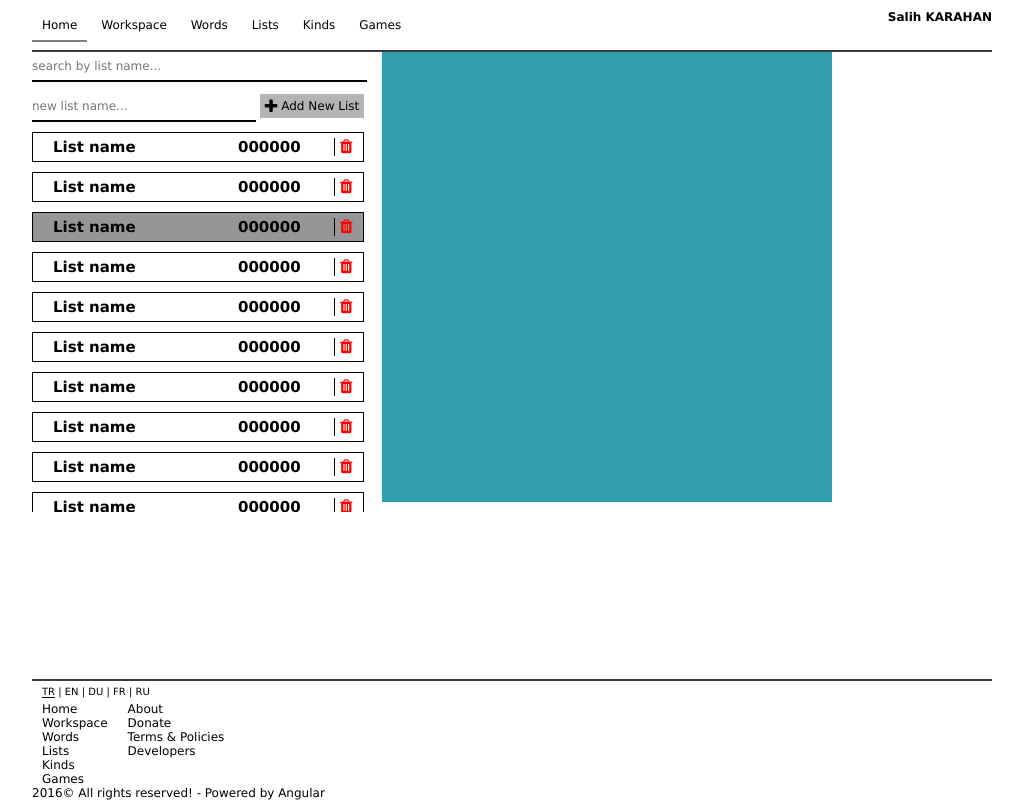
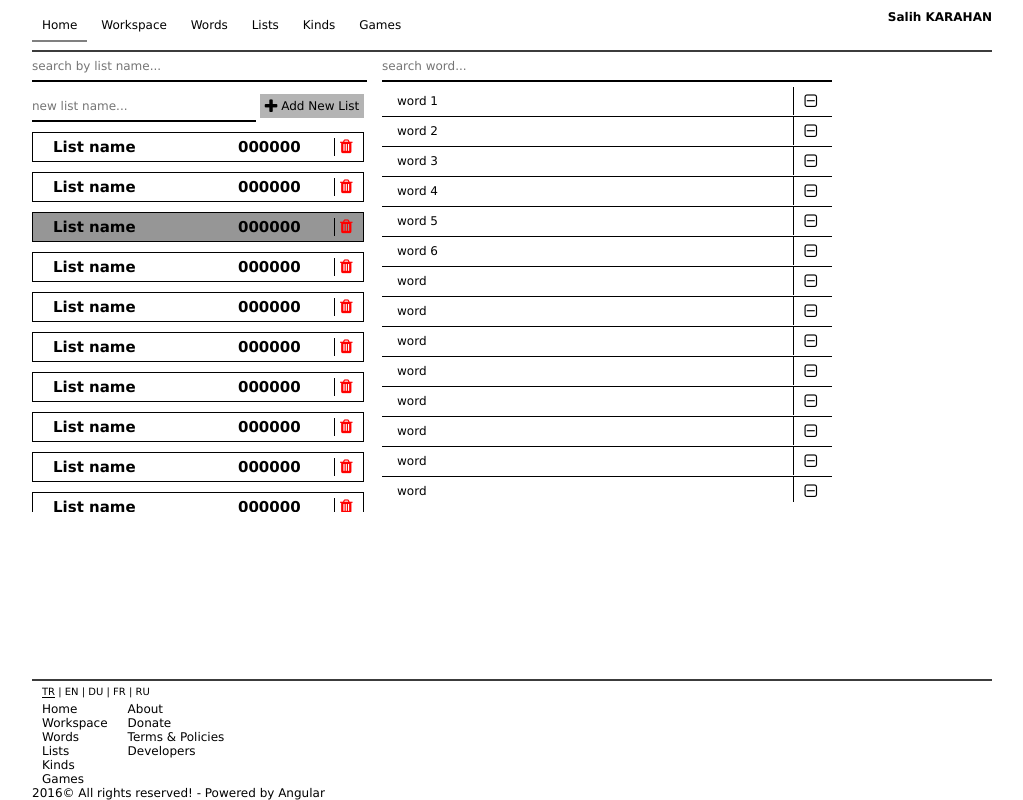
Before and after one commit to SalihKARAHAN/old-word-exerciser, a website: page doc/html/lists.html in a window 1280 px wide. Shown: the whole page, without its empty margins (128-1151 px from the left). Drawn offline with Linux system fonts and the light colour scheme.

Commit message:
word area complate

```diff
--- a/doc/html/lists.html
+++ b/doc/html/lists.html
@@ -141,7 +141,91 @@
                 </div>
             </div>
             <div class="word-search">
-
+                <div class="search-area">
+                    <input type="text" name="searchword" placeholder="search word...">
+                </div>
+                <div class="word-list">
+                    <div class="word-info">
+                        <label>word 1</label>
+                        <i class="fa fa-minus-square-o fa-lg"></i>
+                    </div>
+                    <div class="word-info">
+                        <label>word 2</label>
+                        <i class="fa fa-minus-square-o fa-lg"></i>
+                    </div>
+                    <div class="word-info">
+                        <label>word 3</label>
+                        <i class="fa fa-minus-square-o fa-lg"></i>
+                    </div>
+                    <div class="word-info">
+                        <label>word 4</label>
+                        <i class="fa fa-minus-square-o fa-lg"></i>
+                    </div>
+                    <div class="word-info">
+                        <label>word 5</label>
+                        <i class="fa fa-minus-square-o fa-lg"></i>
+                    </div>
+                    <div class="word-info">
+                        <label>word 6</label>
+                        <i class="fa fa-minus-square-o fa-lg"></i>
+                    </div>
+                    <div class="word-info">
+                        <label>word</label>
+                        <i class="fa fa-minus-square-o fa-lg"></i>
+                    </div>
+                    <div class="word-info">
+                        <label>word</label>
+                        <i class="fa fa-minus-square-o fa-lg"></i>
+                    </div>
+                    <div class="word-info">
+                        <label>word</label>
+                        <i class="fa fa-minus-square-o fa-lg"></i>
+                    </div>
+                    <div class="word-info">
+                        <label>word</label>
+                        <i class="fa fa-minus-square-o fa-lg"></i>
+                    </div>
+                    <div class="word-info">
+                        <label>word</label>
+                        <i class="fa fa-minus-square-o fa-lg"></i>
+                    </div>
+                    <div class="word-info">
+                        <label>word</label>
+                        <i class="fa fa-minus-square-o fa-lg"></i>
+                    </div>
+                    <div class="word-info">
+                        <label>word</label>
+                        <i class="fa fa-minus-square-o fa-lg"></i>
+                    </div>
+                    <div class="word-info">
+                        <label>word</label>
+                        <i class="fa fa-minus-square-o fa-lg"></i>
+                    </div>
+                    <div class="word-info">
+                        <label>word</label>
+                        <i class="fa fa-minus-square-o fa-lg"></i>
+                    </div>
+                    <div class="word-info">
+                        <label>word</label>
+                        <i class="fa fa-minus-square-o fa-lg"></i>
+                    </div>
+                    <div class="word-info">
+                        <label>word</label>
+                        <i class="fa fa-minus-square-o fa-lg"></i>
+                    </div>
+                    <div class="word-info">
+                        <label>word</label>
+                        <i class="fa fa-minus-square-o fa-lg"></i>
+                    </div>
+                    <div class="word-info">
+                        <label>word</label>
+                        <i class="fa fa-minus-square-o fa-lg"></i>
+                    </div>
+                    <div class="word-info">
+                        <label>word</label>
+                        <i class="fa fa-minus-square-o fa-lg"></i>
+                    </div>
+                </div>
             </div>
         </section>
         <footer>
--- a/doc/html/style/lists.css
+++ b/doc/html/style/lists.css
@@ -69,5 +69,34 @@ input[type="text"] {
     float: left;
     height: 450px;
     overflow-y: scroll;
-    background-color: rgb(49, 159, 176);
+    /*background-color: rgb(49, 159, 176);*/
 }
+.word-search .search-area {}
+.word-search .search-area input {
+    width: 450px;
+    position: fixed;
+}
+.word-search .word-list {
+    /*height: 400px;*/
+    margin-top: 35px;
+}
+.word-search .word-list .word-info {
+    height: 29px;
+    border-bottom: 1px solid black;
+    /*margin-bottom: 5px;*/
+    line-height: 28px;
+    display: block;
+    width: 100%;
+}
+.word-search .word-list .word-info label{
+    float: left;
+    margin-left: 15px;
+}
+
+.word-search .word-list .word-info i {
+    float: right;
+    line-height: 28px;
+    margin-right: 15px;
+    border-left: 1px solid black;
+    padding-left: 10px;
+}
```
